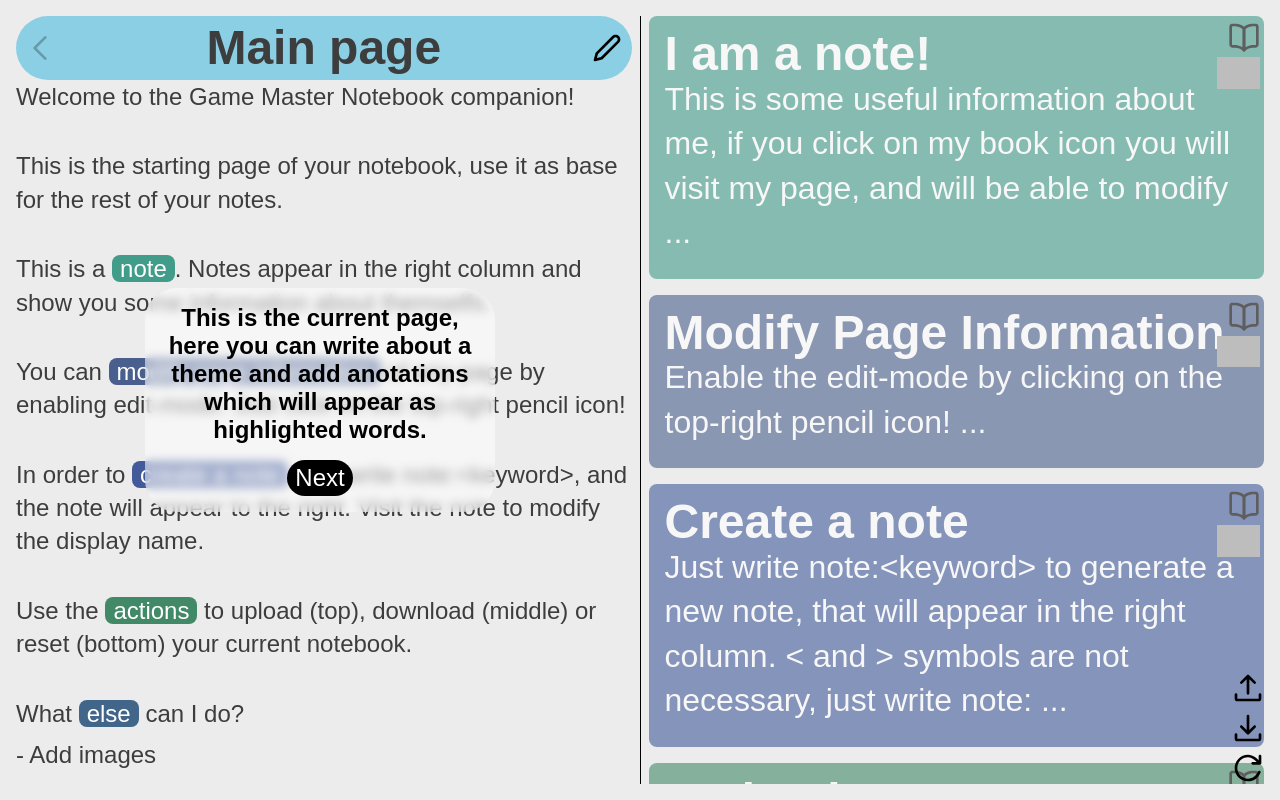
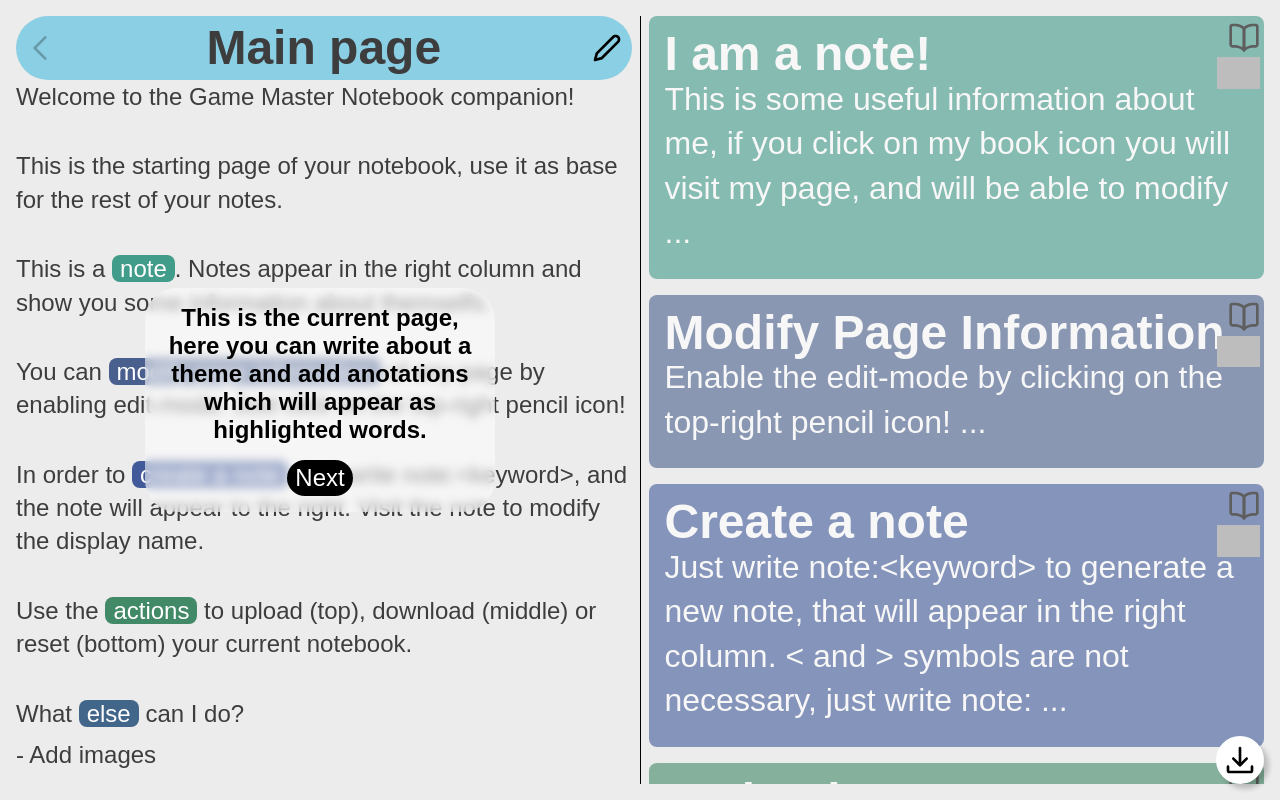
Before and after one commit to joseignacioLS/GMNotebook, a Next.js app: page / in a window 1280 px wide. Built offline with nearby package versions, Linux system fonts and the light colour scheme; grey boxes are pictures that could not be loaded; a web font is replaced by a local one.

Commit message:
feat: toggleable menu and file name

```diff
--- a/src/components/DataActions.tsx
+++ b/src/components/DataActions.tsx
@@ -7,7 +7,16 @@ const DataActions = () => {
   const { updateData, data, resetData } = useContext(DataContext);
   return (
     <div className={styles.dataActions}>
+      <button
+        className="button"
+        id="btn-reset"
+        data-tip={"Reset"}
+        onClick={resetData}
+      >
+        <img src="/images/reset.svg" />
+      </button>
       <input
+        data-tip={"Upload"}
         type="file"
         id="file"
         onChange={() => {
@@ -15,14 +24,14 @@ const DataActions = () => {
         }}
       />
       <button
+        data-tip={"Download"}
         id="btn-download"
         className="button"
-        onClick={() => saveToFile("data.json", data)}
+        onClick={() =>
+          saveToFile(data["RootPage"].title.replace(/ /g, "-"), data)
+        }
       >
         <img src="/images/download.svg" />
-      </button>
-      <button className="button" id="btn-reset" onClick={resetData}>
-        <img src="/images/reset.svg" />
       </button>
     </div>
   );
--- a/src/components/dataactions.module.scss
+++ b/src/components/dataactions.module.scss
@@ -4,12 +4,29 @@
   bottom: 0;
   display: flex;
   flex-direction: column;
-  gap: 0.5rem;
-  width: 2rem;
+  justify-content: end;
+  gap: 1rem;
+  width: 3rem;
+
+  background-color: white;
+  padding: 0.5rem;
+  border-radius: 1000px;
+  overflow: hidden;
+
+  max-height: 3rem;
+  transition: max-height 0.3s;
+
+  box-shadow: 5px 5px 5px rgba(0, 0, 0, 0.2);
+
+  &:hover {
+    max-height: 10rem;
+  }
 
   input,
   button {
-    width: 100%;
+    position: relative;
+    flex-shrink: 0;
+    width: 2rem;
     height: 2rem;
     font-size: 1rem;
     border: 0;
@@ -32,3 +49,10 @@
     background-size: 100%;
   }
 }
+
+@media (max-width: 800px) {
+  .dataActions {
+    flex-direction: row;
+    width: 9rem;
+  }
+}
```
Also changed, not shown: src/utils/file.ts (+5 -6 lines).
